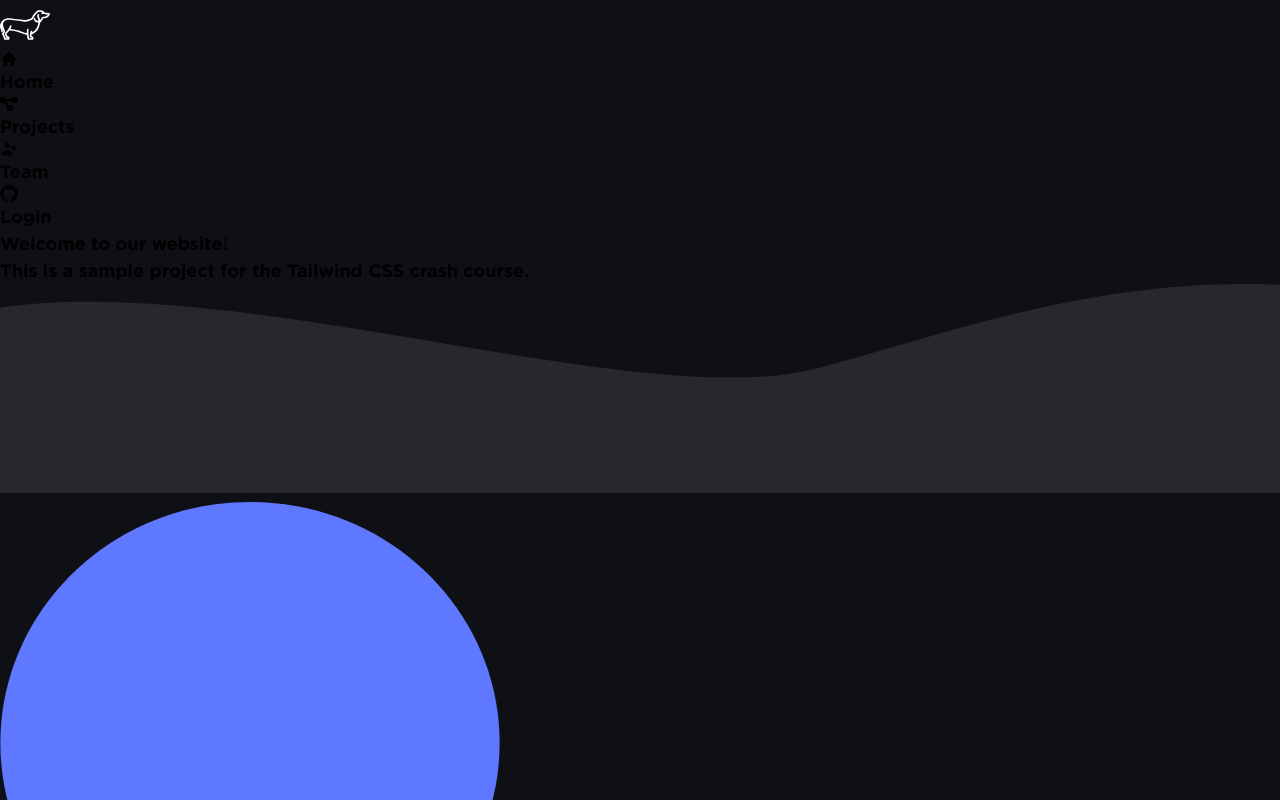
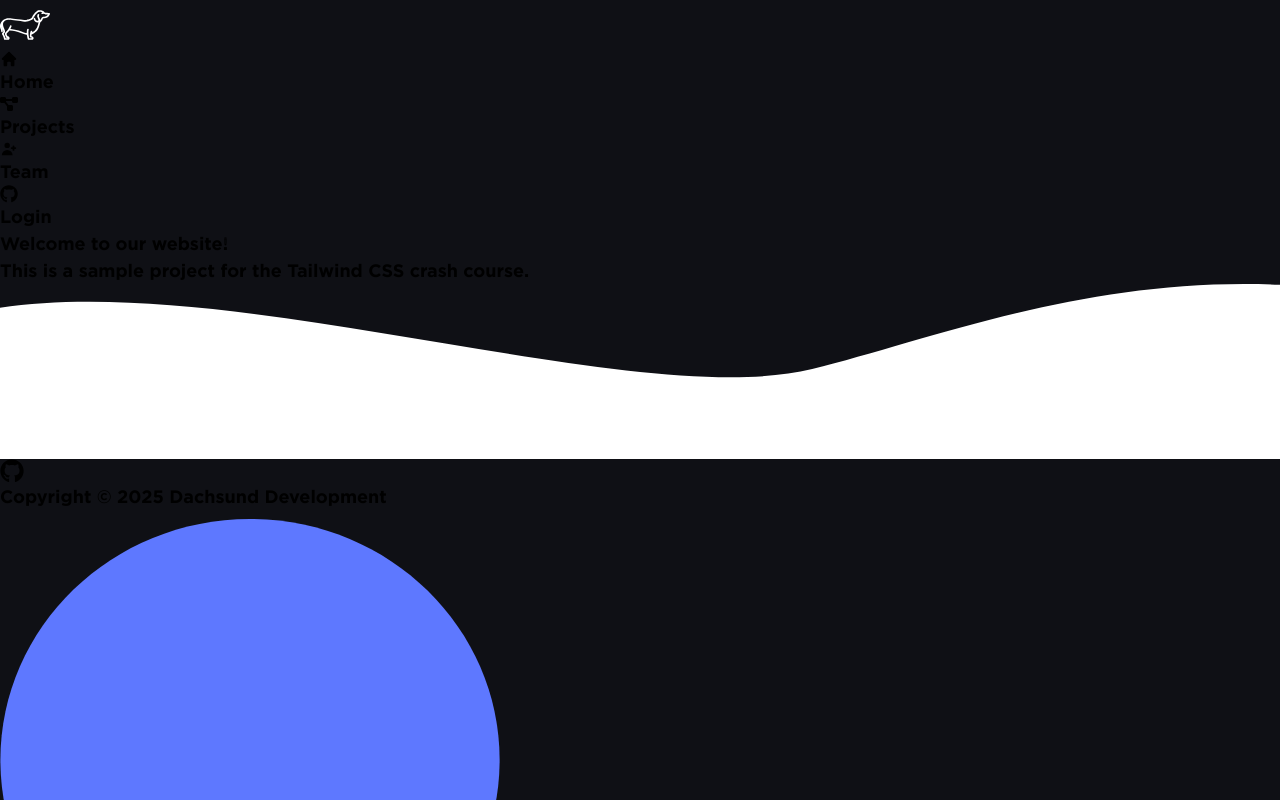
Before and after one commit to Dachshund-Development-kft/website, a React (Vite) app: page / in a window 1280 px wide. Shown: the top 800 px of the page. Built offline with nearby package versions, Linux system fonts and the light colour scheme.

Commit message:
feat: update footer layout with copyright notice and GitHub link

```diff
--- a/src/components/footerLayout.tsx
+++ b/src/components/footerLayout.tsx
@@ -1,9 +1,18 @@
 import React from "react";
+import { FaGithub } from 'react-icons/fa';
 
 const FooterLayout: React.FC = () => {
   return (
     <footer className="w-full relative z-10 mt-32">
-      <img src="/footer.svg" alt="Footer" className="w-full" />
+      <img src="/footer.svg" alt="Footer" className="w-full opacity-10" />
+      <div className="absolute bottom-0 left-0 right-0 flex flex-col items-center justify-center py-4">
+        <div className="text-center text-white">
+          <a href="" target="_blank" className="hover:text-[#5E78FF] transition-colors duration-300">
+            <FaGithub size={24} className="m-auto"/>
+          </a>
+          <p className="text-xs mt-2">Copyright © 2025 Dachsund Development</p>
+        </div>
+      </div>
     </footer>
   );
 };
```
Also changed, not shown: public/footer.svg.
